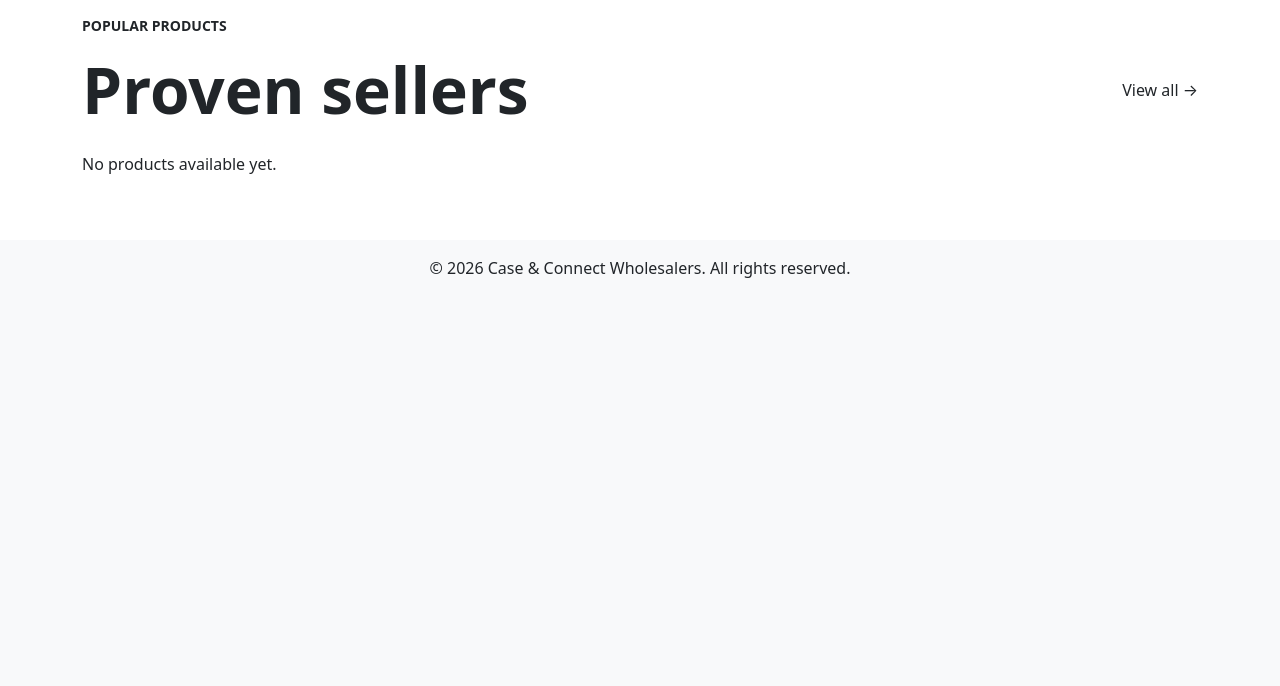
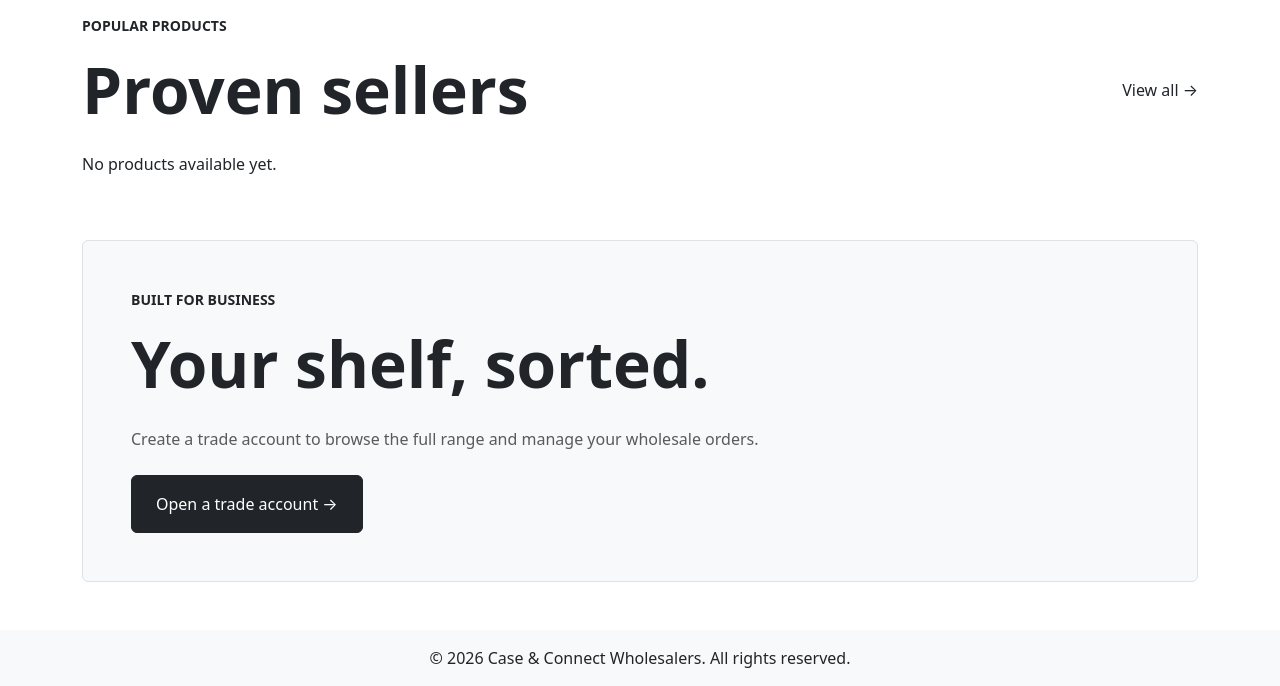
Before and after one commit to tadavis25/case-and-connect-wholesalers, a Django app: page / in a window 1280 px wide. Shown: the part 1083-1769 px from the top of the page. Before the commit the page ends 1361 px from the top, so only its background shows below. Run offline with Django 5.2, Linux system fonts and the light colour scheme; data that the repository does not hold is empty.

Commit message:
Add trade account registration section to homepage

```diff
--- a/home/templates/home/index.html
+++ b/home/templates/home/index.html
@@ -163,4 +163,27 @@ Home | Case & Connect Wholesalers
     </div>
 </section>
 
+<!-- Trade Account Section -->
+<section class="container my-5">
+    <div class="bg-light border rounded p-5">
+        <p class="text-uppercase small fw-bold">
+            Built for business
+        </p>
+
+        <h2 class="display-3 fw-bold mb-4">
+            Your shelf, sorted.
+        </h2>
+
+        <p class="text-muted mb-4">
+            Create a trade account to browse the full range
+            and manage your wholesale orders.
+        </p>
+
+        <a href="{% url 'account_signup' %}" class="btn btn-dark px-4 py-3">
+            Open a trade account &rarr;
+        </a>
+    </div>
+</section>
+
+
 {% endblock %}
```
